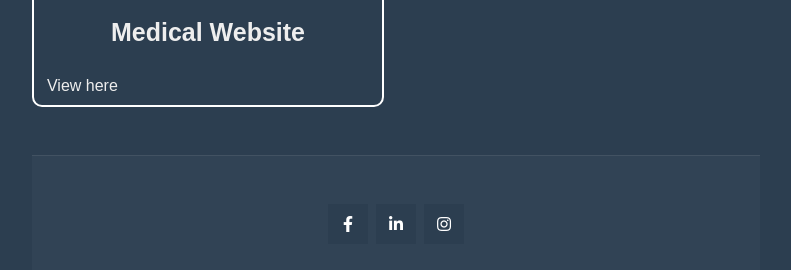
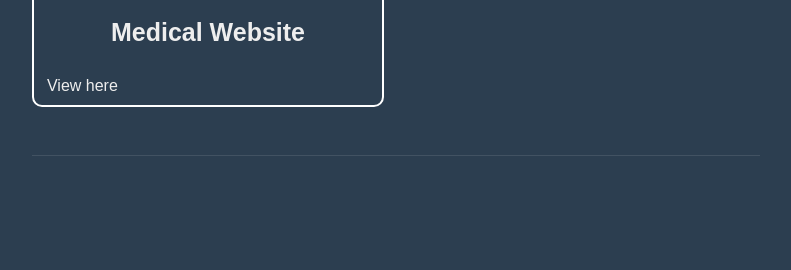
Before and after one commit to Prawin-08/Portfolio, a plain HTML site: page index.html in a window 1280 px wide. Shown: the part 1521-1791 px from the top of the page, without its empty margins (438-1229 px from the left). After the commit the page ends 1677 px from the top, so only its background shows below. Drawn offline with nearby package versions, Linux system fonts and the light colour scheme.

Commit message:
Update index.html

```diff
--- a/index.html
+++ b/index.html
@@ -169,18 +169,6 @@
                         </div>
                     </section>
                     <!-- Portfolio End -->
-
-                    <!-- Footer Start -->
-                    <section class="wow fadeIn" data-wow-delay="0.1s">
-                        <div class="bg-secondary text-light text-center p-5">
-                            <div class="d-flex justify-content-center mb-4">
-                                <a class="btn btn-dark btn-square mx-1" href="https://www.facebook.com/Sathish.p023"><i class="fab fa-facebook-f"></i></a>
-                                <a class="btn btn-dark btn-square mx-1" href="https://www.linkedin.com/in/periyannan-p-a79b9822b/"><i class="fab fa-linkedin-in"></i></a>
-                                <a class="btn btn-dark btn-square mx-1" href="https://www.instagram.com/_sathish023_/"><i class="fab fa-instagram"></i></a>
-                            </div>
-                        </div>
-                    </section>
-                    <!-- Footer End -->
                 </div>
             </div>
         </div>
```
